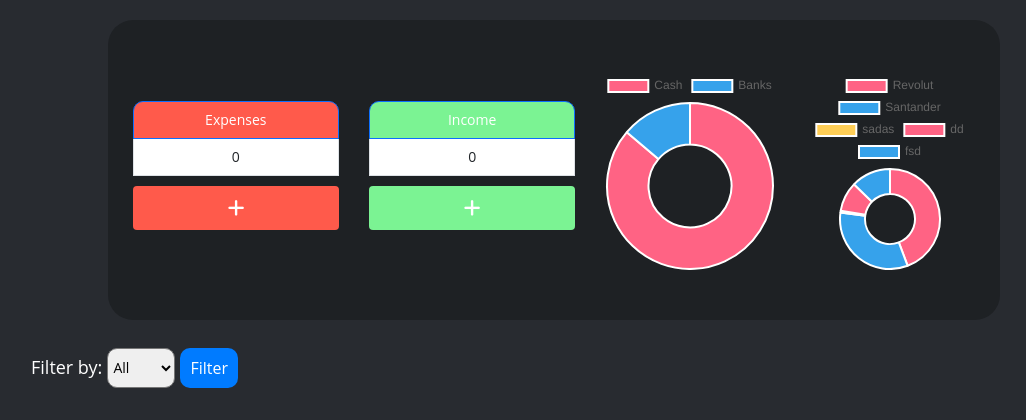
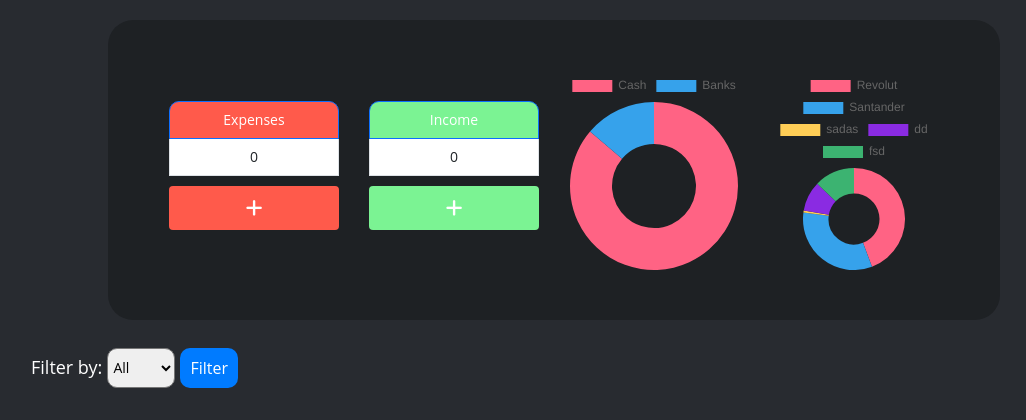
Before and after one commit to devve2kccc/BudgetManager, a Flask app: page / in a window 1280 px wide. Shown: the part 80-500 px from the top of the page, without its empty margins (86-1112 px from the left). Run offline with Flask 3, Linux system fonts and the light colour scheme; a user stored in the database is signed in; data comes from the database, SQL or seed files in the repository; both versions use the stored data as it was after the commit; some libraries are stand-ins or nearby versions.

Commit message:
Design improvements, chart

```diff
--- a/website/static/charts.js
+++ b/website/static/charts.js
@@ -9,50 +9,62 @@ document.addEventListener("DOMContentLoaded", function () {
         options: {
           responsive: true,
           maintainAspectRatio: false,
+          borderWidth: 0,
+          legend: {
+            display: false, // Set the legend position to 'right'
+          },
         },
       });
     })
     .catch((error) => console.error("Error:", error));
 });
 
-document.addEventListener('DOMContentLoaded', function() {
-    fetch('/api/total-money')
-      .then(response => response.json())
-      .then(data => {
+
+document.addEventListener("DOMContentLoaded", function () {
+  fetch("/api/total-money")
+    .then((response) => response.json())
+    .then((data) => {
       // Extract the totalMoney value from the response data
       const totalMoney = data.totalMoney;
 
       // Prepare the data for the chart (same as before)
       const chartData = {
-          labels: ['Cash', 'Banks'],
-          datasets: [{
+        labels: ["Cash", "Banks"],
+        datasets: [
+          {
             data: [data.cash, data.bankTotal],
-            backgroundColor: ['#FF6384', '#36A2EB']
-          }]
+            backgroundColor: ['#FF6384', '#36A2EB', '#FFCE56', '#8A2BE2', '#3CB371', '#BA55D3', '#FF4500', '#9932CC', '#FFA500', '#00CED1'],
+          },
+        ],
       };
 
       // Configure the chart (same as before)
       const chartOptions = {
         responsive: true,
-          maintainAspectRatio: false
+        maintainAspectRatio: false,
+        borderWidth: 0,
       };
 
       // Get the chart canvas element (same as before)
-        const ctx = document.getElementById('totalMoneyChart').getContext('2d');
+      const ctx = document.getElementById("totalMoneyChart").getContext("2d");
 
       // Create the Doughnut chart (same as before)
       const myChart = new Chart(ctx, {
-          type: 'doughnut',
+        type: "doughnut",
         data: chartData,
-          options: chartOptions
+        options: chartOptions,
       });
 
       // Display the total money in the chart
       const chartCenter = myChart.chartArea.center;
-        ctx.textAlign = 'center';
-        ctx.textBaseline = 'middle';
-        ctx.font = 'bold 20px Arial';
-        ctx.fillText('Total: $' + totalMoney.toFixed(2), chartCenter.x, chartCenter.y);
+      ctx.textAlign = "center";
+      ctx.textBaseline = "middle";
+      ctx.font = "bold 20px Arial";
+      ctx.fillText(
+        "Total: $" + totalMoney.toFixed(2),
+        chartCenter.x,
+        chartCenter.y
+      );
     })
-      .catch(error => console.error('Error:', error));
+    .catch((error) => console.error("Error:", error));
 });
--- a/website/static/css/home.css
+++ b/website/static/css/home.css
@@ -67,7 +67,7 @@ html body {
 }
 
 .container-box ul {
-  width: 300px;
+  width: 200px;
   height: auto;
   padding: 0 15px;
   border-radius: 10px;
@@ -96,7 +96,8 @@ html body {
 }
 
 .container-box canvas {
-  width: 200px;
+  max-width: 200px;
+  width: 100%;
 }
 
 @media (max-width: 835px) {
--- a/website/templates/home.html
+++ b/website/templates/home.html
@@ -1,20 +1,27 @@
-{% extends "base.html" %}
-{% block stylesheets %}
-<link rel="stylesheet" href="{{ url_for('static', filename='css/home.css') }}">
-<link rel="stylesheet" href="https://cdn.jsdelivr.net/npm/flatpickr/dist/flatpickr.min.css">
-{% endblock %}
-{% block title %}Home{% endblock %}
-{% block content %}
+{% extends "base.html" %} {% block stylesheets %}
+<link
+  rel="stylesheet"
+  href="{{ url_for('static', filename='css/home.css') }}"
+/>
+<link
+  rel="stylesheet"
+  href="https://cdn.jsdelivr.net/npm/flatpickr/dist/flatpickr.min.css"
+/>
+{% endblock %} {% block title %}Home{% endblock %} {% block content %}
 <section class="container-box">
   <ul class="list-group" id="expense-box">
     <li class="list-group-item active">Expenses</li>
     <li class="list-group-item">{{ total_expenses }}</li>
-    <button id="addexpense-btn" class="btn btn-default"><i class="fa-solid fa-plus fa-beat" style="color: #ffffff;"></i></button>
+    <button id="addexpense-btn" class="btn btn-default">
+      <i class="fa-solid fa-plus fa-beat" style="color: #ffffff"></i>
+    </button>
   </ul>
   <ul class="list-group" id="income-box">
     <li class="list-group-item active">Income</li>
     <li class="list-group-item">{{ total_income }}</li>
-    <button id="addincome-btn" class="btn btn-default"><i class="fa-solid fa-plus fa-beat" style="color: #ffffff;"></i></button>
+    <button id="addincome-btn" class="btn btn-default">
+      <i class="fa-solid fa-plus fa-beat" style="color: #ffffff"></i>
+    </button>
   </ul>
   <div>
     <canvas id="totalMoneyChart"></canvas>
--- a/website/views.py
+++ b/website/views.py
@@ -246,7 +246,7 @@ def chart_data():
         'datasets': [
             {
                 'data': bank_balances,
-                'backgroundColor': ['#FF6384', '#36A2EB', '#FFCE56']  # Customize the colors as desired
+                'backgroundColor': ['#FF6384', '#36A2EB', '#FFCE56', '#8A2BE2', '#3CB371', '#BA55D3', '#FF4500', '#9932CC', '#FFA500', '#00CED1']  # Customize the colors as desired
             }
         ],
         'total_balance': total_balance
```
Also changed, not shown: other parts of website/templates/home.html (+37 -10 lines), instance/database.db. Lines whose indentation alone changed are shown as unchanged.
